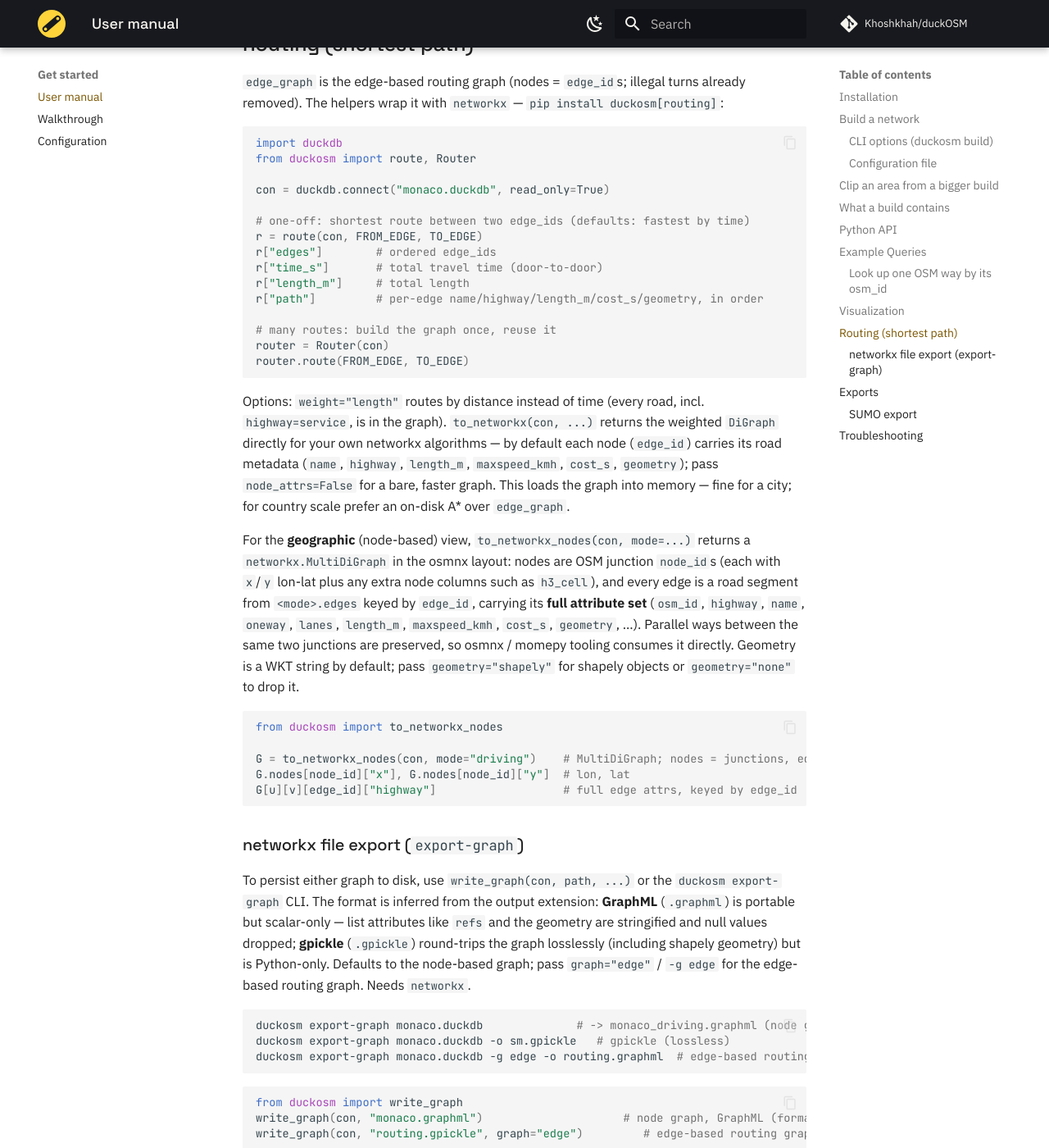
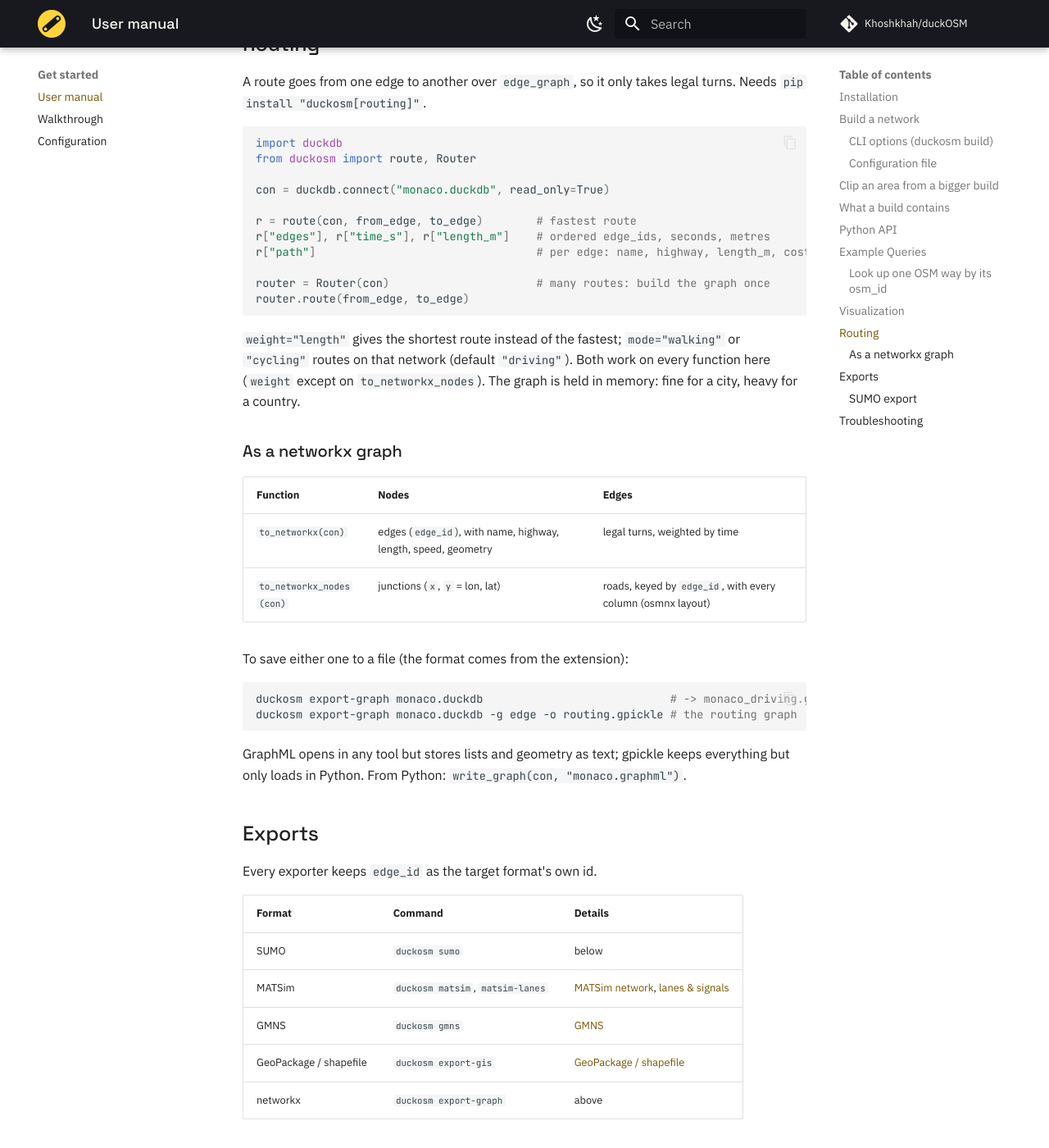
Before and after one commit to Khoshkhah/duckOSM, an MkDocs documentation site: the page built from docs/user_manual.md, in a window 1280 px wide and 1400 px high, scrolled down 4848 px. Shown: the whole window at 82% size. Built offline with MkDocs 1.6.1 and Material for MkDocs 9.7.7, drawn with Linux system fonts in a browser that asks for light colours; comment, search, counter and statistics services are not loaded.

Commit message:
docs: shorter, plainer Routing section (and document mode= for walking/cycling routes)
Co-Authored-By: Claude Opus 5.5 <noreply@anthropic.com>

````diff
--- a/docs/user_manual.md
+++ b/docs/user_manual.md
@@ -188,10 +188,10 @@ python scripts/roadstyle_map.py --db monaco.duckdb --palette mono           # hi
 python scripts/roadstyle_map.py --db monaco.duckdb --color-by maxspeed_kmh
 ```
 
-## Routing (shortest path)
+## Routing
 
-`edge_graph` is the edge-based routing graph (nodes = `edge_id`s; illegal turns already
-removed). The helpers wrap it with `networkx` — `pip install duckosm[routing]`:
+A route goes from one edge to another over `edge_graph`, so it only takes legal turns. Needs
+`pip install "duckosm[routing]"`.
 
 ```python
 import duckdb
@@ -199,61 +199,34 @@ from duckosm import route, Router
 
 con = duckdb.connect("monaco.duckdb", read_only=True)
 
-# one-off: shortest route between two edge_ids (defaults: fastest by time)
-r = route(con, FROM_EDGE, TO_EDGE)
-r["edges"]        # ordered edge_ids
-r["time_s"]       # total travel time (door-to-door)
-r["length_m"]     # total length
-r["path"]         # per-edge name/highway/length_m/cost_s/geometry, in order
+r = route(con, from_edge, to_edge)        # fastest route
+r["edges"], r["time_s"], r["length_m"]    # ordered edge_ids, seconds, metres
+r["path"]                                 # per edge: name, highway, length_m, cost_s, geometry
 
-# many routes: build the graph once, reuse it
-router = Router(con)
-router.route(FROM_EDGE, TO_EDGE)
+router = Router(con)                      # many routes: build the graph once
+router.route(from_edge, to_edge)
 ```
 
-Options: `weight="length"` routes by distance instead of time (every road, incl. `highway=service`,
-is in the graph). `to_networkx(con, ...)` returns the weighted `DiGraph`
-directly for your own networkx algorithms — by default each node (`edge_id`) carries its road
-metadata (`name`, `highway`, `length_m`, `maxspeed_kmh`, `cost_s`, `geometry`); pass
-`node_attrs=False` for a bare, faster graph. This loads the graph into memory — fine for a city;
-for country scale prefer an on-disk A\* over `edge_graph`.
+`weight="length"` gives the shortest route instead of the fastest; `mode="walking"` or `"cycling"`
+routes on that network (default `"driving"`). Both work on every function here (`weight` except on
+`to_networkx_nodes`). The graph is held in memory: fine for a city, heavy for a country.
 
-For the **geographic** (node-based) view, `to_networkx_nodes(con, mode=...)` returns a
-`networkx.MultiDiGraph` in the osmnx layout: nodes are OSM junction `node_id`s (each with `x`/`y`
-lon-lat plus any extra node columns such as `h3_cell`), and every edge is a road segment from
-`<mode>.edges` keyed by `edge_id`, carrying its **full attribute set** (`osm_id`, `highway`, `name`,
-`oneway`, `lanes`, `length_m`, `maxspeed_kmh`, `cost_s`, `geometry`, …). Parallel ways between the
-same two junctions are preserved, so osmnx / momepy tooling consumes it directly. Geometry is a WKT
-string by default; pass `geometry="shapely"` for shapely objects or `geometry="none"` to drop it.
+### As a networkx graph
 
-```python
-from duckosm import to_networkx_nodes
+| Function | Nodes | Edges |
+|---|---|---|
+| `to_networkx(con)` | edges (`edge_id`), with name, highway, length, speed, geometry | legal turns, weighted by time |
+| `to_networkx_nodes(con)` | junctions (`x`, `y` = lon, lat) | roads, keyed by `edge_id`, with every column (osmnx layout) |
 
-G = to_networkx_nodes(con, mode="driving")    # MultiDiGraph; nodes = junctions, edges = roads
-G.nodes[node_id]["x"], G.nodes[node_id]["y"]  # lon, lat
-G[u][v][edge_id]["highway"]                   # full edge attrs, keyed by edge_id
+To save either one to a file (the format comes from the extension):
+
+```bash
+duckosm export-graph monaco.duckdb                            # -> monaco_driving.graphml (junctions)
+duckosm export-graph monaco.duckdb -g edge -o routing.gpickle # the routing graph
 ```
 
-### networkx file export (`export-graph`)
-
-To persist either graph to disk, use `write_graph(con, path, ...)` or the `duckosm export-graph`
-CLI. The format is inferred from the output extension: **GraphML** (`.graphml`) is portable but
-scalar-only — list attributes like `refs` and the geometry are stringified and null values dropped;
-**gpickle** (`.gpickle`) round-trips the graph losslessly (including shapely geometry) but is
-Python-only. Defaults to the node-based graph; pass `graph="edge"` / `-g edge` for the edge-based
-routing graph. Needs `networkx`.
-
-```bash
-duckosm export-graph monaco.duckdb              # -> monaco_driving.graphml (node graph)
-duckosm export-graph monaco.duckdb -o sm.gpickle   # gpickle (lossless)
-duckosm export-graph monaco.duckdb -g edge -o routing.graphml  # edge-based routing graph
-```
-
-```python
-from duckosm import write_graph
-write_graph(con, "monaco.graphml")                     # node graph, GraphML (format from extension)
-write_graph(con, "routing.gpickle", graph="edge")         # edge-based routing graph, gpickle
-```
+GraphML opens in any tool but stores lists and geometry as text; gpickle keeps everything but only
+loads in Python. From Python: `write_graph(con, "monaco.graphml")`.
 
 ## Exports
 
````
